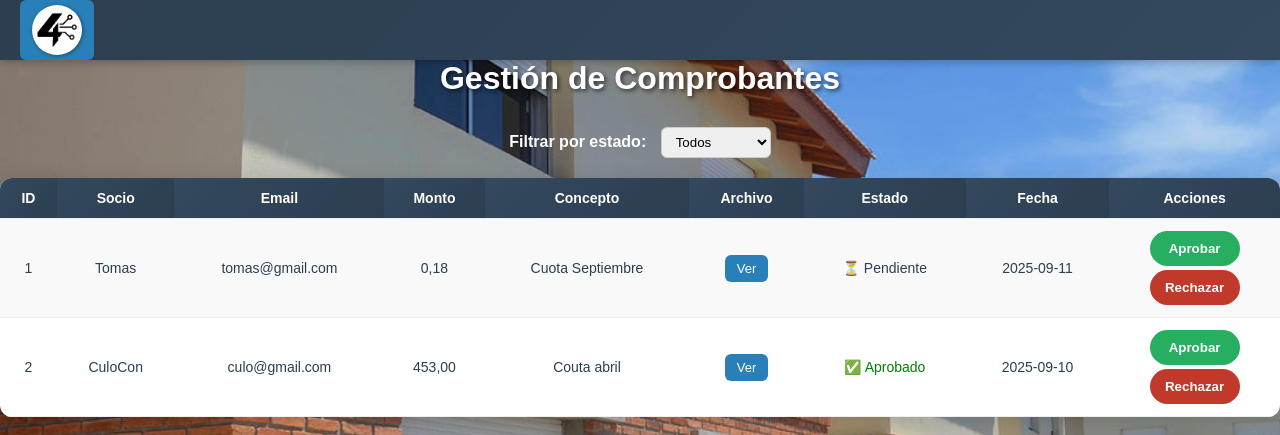
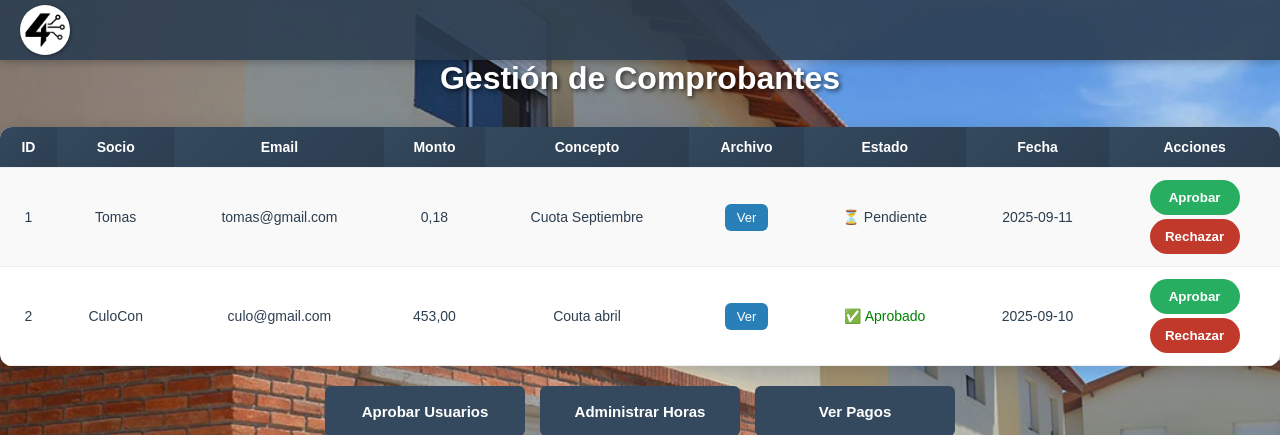
Before and after one commit to Fourtechk/Programacion, a PHP site: page /admin_comprobantes.php in a window 1280 px wide. Shown: the top 435 px of the page. Run offline with PHP 8.4, Linux system fonts and the light colour scheme; the visitor is signed in with stand-in values (Sample User, id 1); data comes from the database, SQL or seed files in the repository.

Commit message:
Cambie el error del logo de comprobantes y arregle css

```diff
--- a/Proyecto2daentrega/htdocs/admin.php
+++ b/Proyecto2daentrega/htdocs/admin.php
@@ -198,7 +198,7 @@
     </a>
      <div class="top-bar"></div>
   </header>
-  <h2>📋 Panel de Administración</h2>
+  <h2>Panel de Administración</h2>
 
   <table>
     <tr>
--- a/Proyecto2daentrega/htdocs/admin_comprobantes.php
+++ b/Proyecto2daentrega/htdocs/admin_comprobantes.php
@@ -77,7 +77,7 @@
 
 /* HEADER */
 header {
-  background: linear-gradient(135deg, #2c3e50, #34495e);
+  background-color: rgba(44, 62, 80, 0.9);
   height: 60px;
   display: flex;
   align-items: center;
@@ -98,8 +98,12 @@
   outline: none !important;
   border: none !important;
   box-shadow: none !important;
+  background: none !important;
+  padding: 0 !important;
+  border-radius: 0 !important;
 }
 
+header .logo,
 header .logo:focus,
 header .logo:active,
 header .logo img,
@@ -109,12 +113,14 @@
   border: none !important;
   box-shadow: none !important;
 }
-
 header .logo img {
   height: 50px;
   border-radius: 50%;
   object-fit: contain;
   filter: drop-shadow(1px 1px 2px rgba(0,0,0,0.4));
+  pointer-events: none;
+  user-select: none;
+  -webkit-tap-highlight-color: transparent
 }
 
 /* MAIN */
@@ -258,23 +264,13 @@
 </head>
 <body>
 <header>
-   <a class="logo">
-      <img src="logo.jpeg" alt="Logo Cooperativa">
-    </a>
+  <a href="#" class="logo">
+    <img src="logo.jpeg" alt="logo-cooperativa">
+  </a>
 </header>
 
 
   <h2>Gestión de Comprobantes</h2>
-
-  <form method="get" class="filter">
-    <label>Filtrar por estado:</label>
-    <select name="estado" onchange="this.form.submit()">
-      <option value="" <?= $estado===''?'selected':'' ?>>Todos</option>
-      <option <?= $estado==='Pendiente'?'selected':'' ?>>Pendiente</option>
-      <option <?= $estado==='Aprobado'?'selected':'' ?>>Aprobado</option>
-      <option <?= $estado==='Rechazado'?'selected':'' ?>>Rechazado</option>
-    </select>
-  </form>
 
   <table>
     <tr>
--- a/Proyecto2daentrega/htdocs/admin_horas.php
+++ b/Proyecto2daentrega/htdocs/admin_horas.php
@@ -118,6 +118,7 @@
   display: flex;
   flex-direction: column;
   align-items: center;
+  padding-top: 65px;
 }
  header {
       background-color: rgba(44, 62, 80, 0.9);
```
